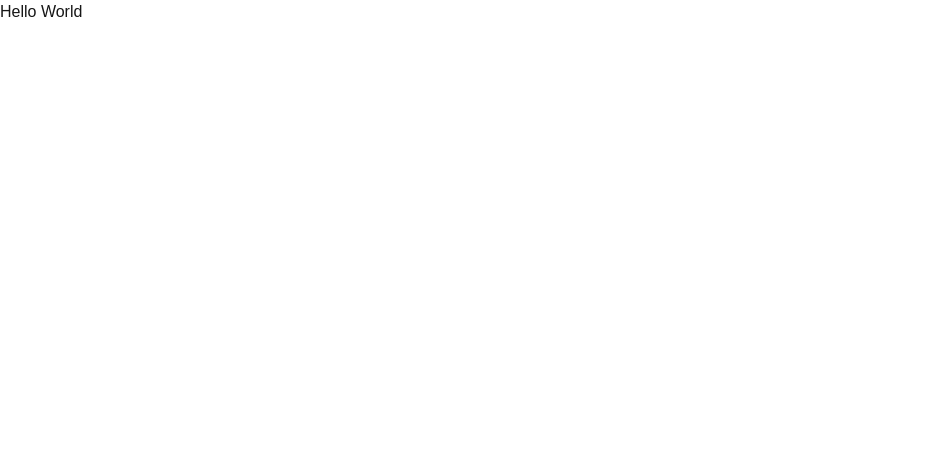
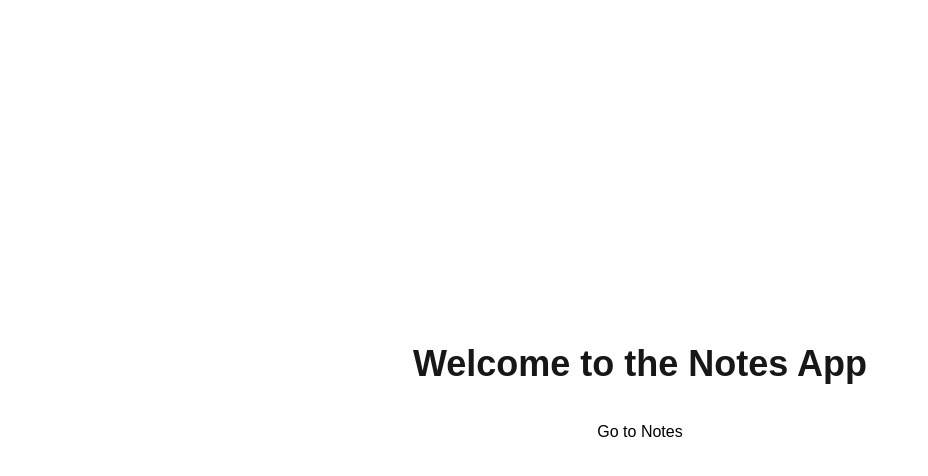
Before and after one commit to iamabdirazak/notes-app, a Next.js app: page / in a window 1280 px wide. Shown: the top 476 px of the page, without its empty margins (0-928 px from the left). Built offline with nearby package versions, Linux system fonts and the light colour scheme.

Commit message:
add navigation to the landing page

```diff
--- a/app/layout.tsx
+++ b/app/layout.tsx
@@ -7,7 +7,7 @@ export const metadata = {
 export default function RootLayout({ children }: { children: React.ReactNode }) {
   return (
     <html lang="en">
-      <body className="bg-black text-white">{children}</body>
+      <body className="bg-gray text-white">{children}</body>
     </html>
   );
 }
--- a/app/page.tsx
+++ b/app/page.tsx
@@ -1,5 +1,13 @@
 import Image from "next/image";
 
 export default function Home() {
-  return <h1>Hello World</h1>;
+  return <div className="flex flex-col items-center justify-center min-h-screen py-2">
+            <h1 className="text-4xl font-bold mb-6">Welcome to the Notes App</h1>
+            <a
+              href="/notes"
+              className="inline-block px-6 py-3 bg-white text-black rounded-lg hover:bg-white-300"
+            >
+              Go to Notes
+            </a>
+          </div>;
 }
```
